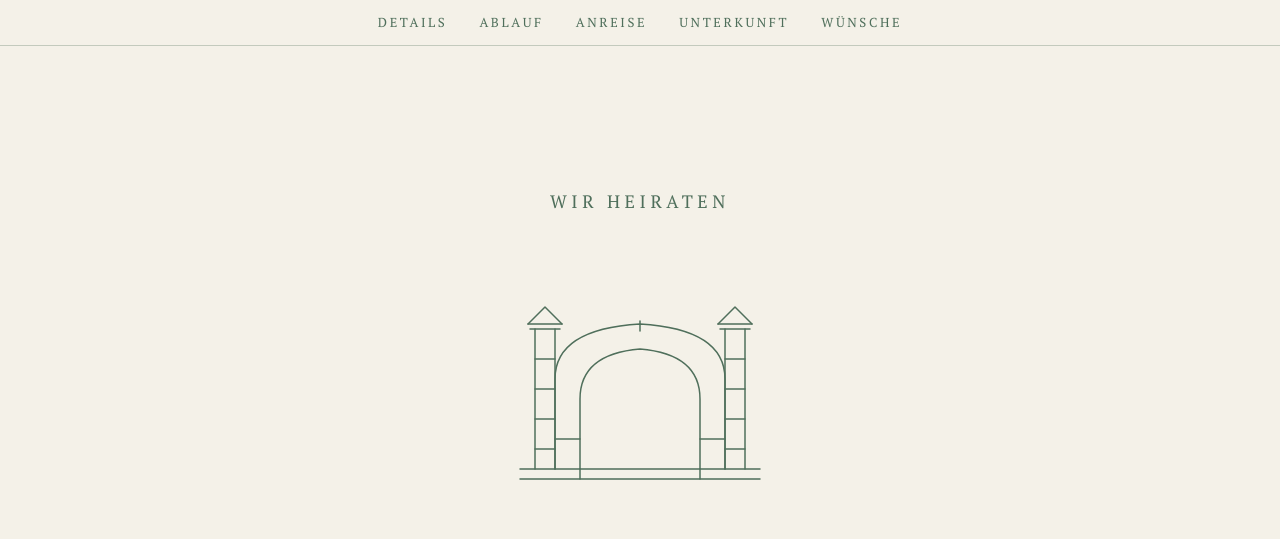
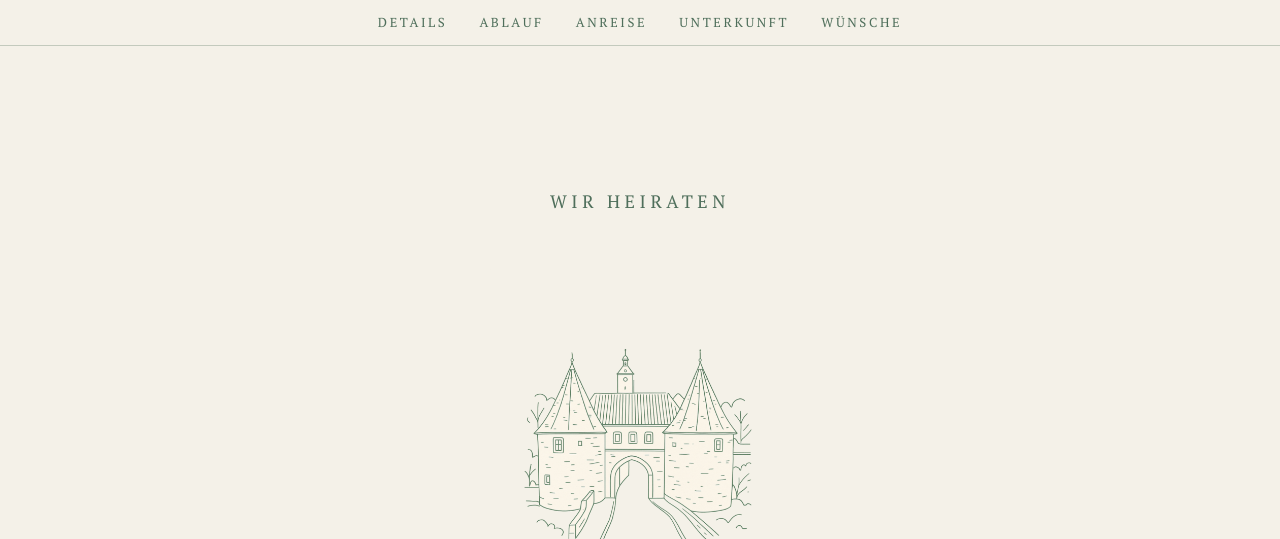
Before and after one commit to Falk2704/marriage, a website: page website/index.html in a window 1280 px wide. Shown: the top 539 px of the page. Drawn offline with nearby package versions, Linux system fonts and the light colour scheme; files that its build step writes are made by us from their sources; a web font is replaced by a local one.

Commit message:
Replace hero SVG with architectural sketch PNG

```diff
--- a/website/index.html
+++ b/website/index.html
@@ -41,51 +41,13 @@
             Wir heiraten
           </p>
 
-          <!-- Hero SVG illustration: architectural arch/gatehouse motif -->
+          <!-- Hero illustration -->
           <div class="flex justify-center mb-10 lg:mb-14">
-            <svg class="w-[200px] lg:w-[300px]" viewBox="0 0 300 220" fill="none" stroke="#4F6F5B" stroke-width="1.5" stroke-linecap="round" stroke-linejoin="round" aria-hidden="true">
-              <!-- Left tower -->
-              <line x1="45" y1="60" x2="45" y2="200" />
-              <line x1="65" y1="60" x2="65" y2="200" />
-              <line x1="40" y1="60" x2="70" y2="60" />
-              <line x1="38" y1="55" x2="72" y2="55" />
-              <!-- Left tower cap -->
-              <polyline points="38,55 55,38 72,55" />
-              <!-- Left tower stonework lines -->
-              <line x1="45" y1="90" x2="65" y2="90" />
-              <line x1="45" y1="120" x2="65" y2="120" />
-              <line x1="45" y1="150" x2="65" y2="150" />
-              <line x1="45" y1="180" x2="65" y2="180" />
-
-              <!-- Right tower -->
-              <line x1="235" y1="60" x2="235" y2="200" />
-              <line x1="255" y1="60" x2="255" y2="200" />
-              <line x1="230" y1="60" x2="260" y2="60" />
-              <line x1="228" y1="55" x2="262" y2="55" />
-              <!-- Right tower cap -->
-              <polyline points="228,55 245,38 262,55" />
-              <!-- Right tower stonework lines -->
-              <line x1="235" y1="90" x2="255" y2="90" />
-              <line x1="235" y1="120" x2="255" y2="120" />
-              <line x1="235" y1="150" x2="255" y2="150" />
-              <line x1="235" y1="180" x2="255" y2="180" />
-
-              <!-- Central arch -->
-              <path d="M65,200 L65,110 Q65,60 150,55 Q235,60 235,110 L235,200" />
-              <!-- Keystone accent -->
-              <line x1="150" y1="52" x2="150" y2="62" />
-              <!-- Inner arch -->
-              <path d="M90,200 L90,130 Q90,85 150,80 Q210,85 210,130 L210,200" />
-              <!-- Base line -->
-              <line x1="30" y1="200" x2="270" y2="200" />
-              <!-- Base stonework accents -->
-              <line x1="90" y1="200" x2="90" y2="210" />
-              <line x1="210" y1="200" x2="210" y2="210" />
-              <line x1="30" y1="210" x2="270" y2="210" />
-              <!-- Horizontal wall lines -->
-              <line x1="65" y1="170" x2="90" y2="170" />
-              <line x1="210" y1="170" x2="235" y2="170" />
-            </svg>
+            <img
+              src="images/sketch.png"
+              alt="Architekturzeichnung Hotel Freihof"
+              class="w-[200px] lg:w-[300px]"
+            />
           </div>
 
           <!-- Names -->
```
Also changed, not shown: website/images/sketch.png (added).
